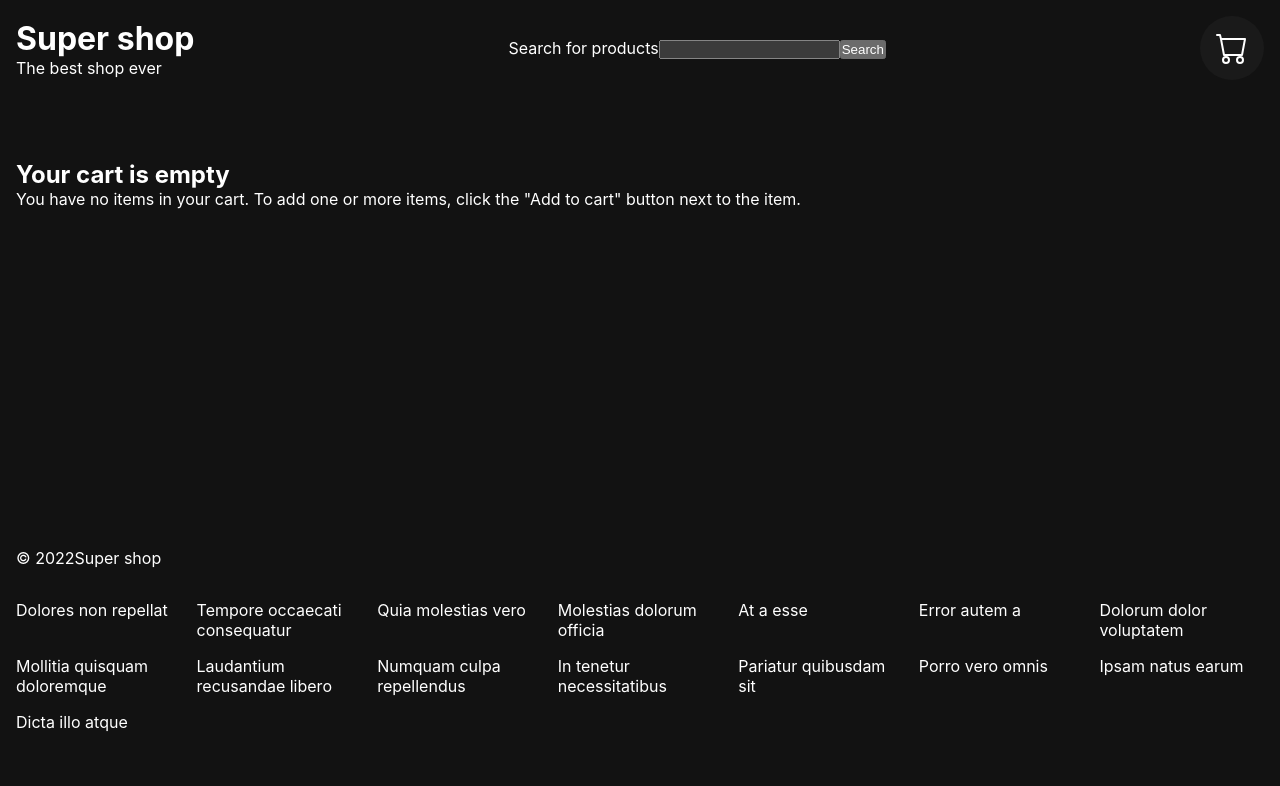
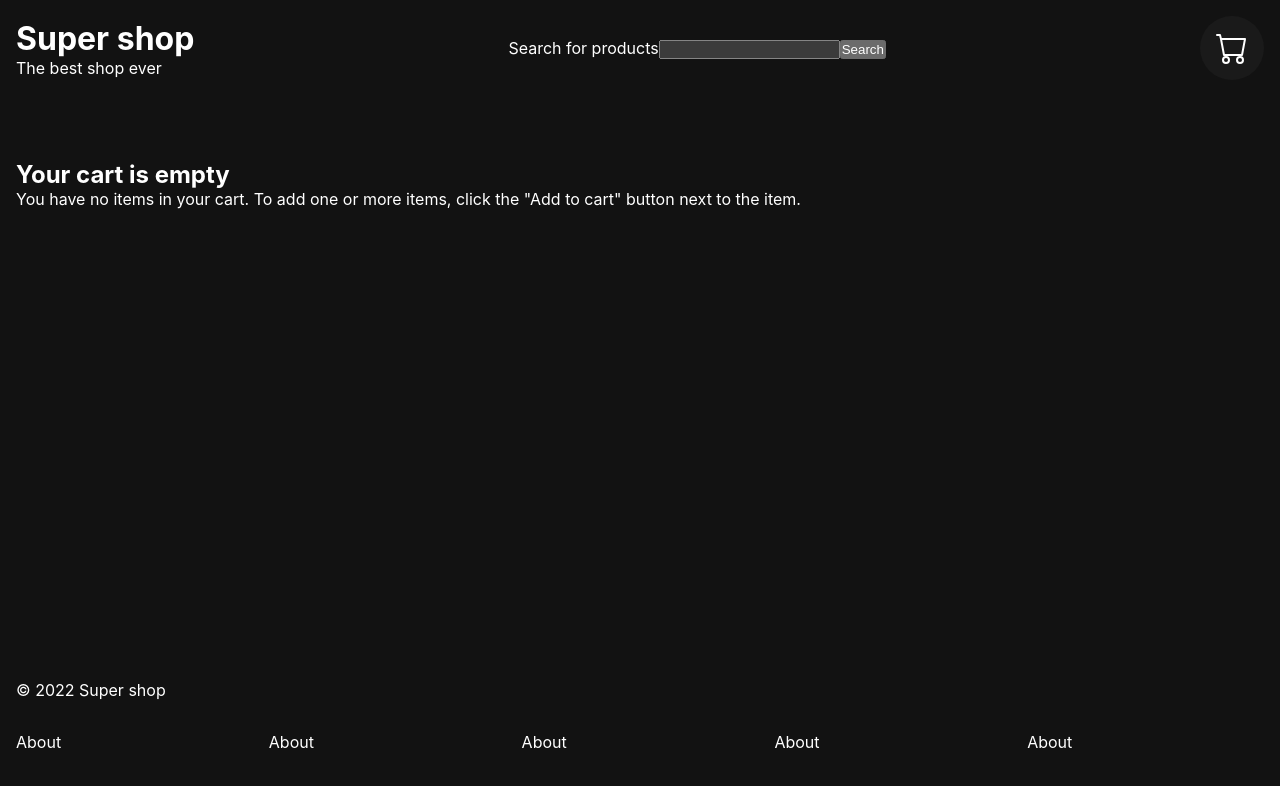
Before and after one commit to goodideagiver/shop-task, a Next.js app: page /cart in a window 1280 px wide. Shown: the top 786 px of the page. Built offline with nearby package versions, Linux system fonts and the light colour scheme.

Commit message:
Fix: change footer links
to remove warning about incorrect hydration

```diff
--- a/src/components/Layout/Footer/Footer.tsx
+++ b/src/components/Layout/Footer/Footer.tsx
@@ -1,32 +1,43 @@
 import classes from './Footer.module.css'
 
-import { faker } from '@faker-js/faker'
-
-const createRandomLink = () => {
-  return {
-    id: faker.datatype.uuid(),
-    href: faker.internet.url(),
-    text: faker.lorem.words(3),
-  }
-}
-
-const capitalize = (s: string) => {
-  if (typeof s !== 'string') return ''
-  return s.charAt(0).toUpperCase() + s.slice(1)
-}
-
-const FAKE_FOOTER_LINKS = Array.from({ length: 15 }, createRandomLink)
+const FAKE_FOOTER_LINKS = [
+  {
+    text: 'About',
+    id: 'about',
+    href: '#',
+  },
+  {
+    text: 'About',
+    id: 'about',
+    href: '#',
+  },
+  {
+    text: 'About',
+    id: 'about',
+    href: '#',
+  },
+  {
+    text: 'About',
+    id: 'about',
+    href: '#',
+  },
+  {
+    text: 'About',
+    id: 'about',
+    href: '#',
+  },
+]
 
 export const Footer = () => {
   const FakeFooterLinks = FAKE_FOOTER_LINKS.map((link) => (
     <li key={link.id}>
-      <a href={link.href}>{capitalize(link.text)}</a>
+      <a href={link.href}>{link.text}</a>
     </li>
   ))
 
   return (
     <footer className={`${classes.root} app-width`}>
-      <p>© {new Date().getFullYear()}Super shop</p>
+      <p>© {new Date().getFullYear()} Super shop</p>
       <ul className={classes.list}>{FakeFooterLinks}</ul>
     </footer>
   )
```
